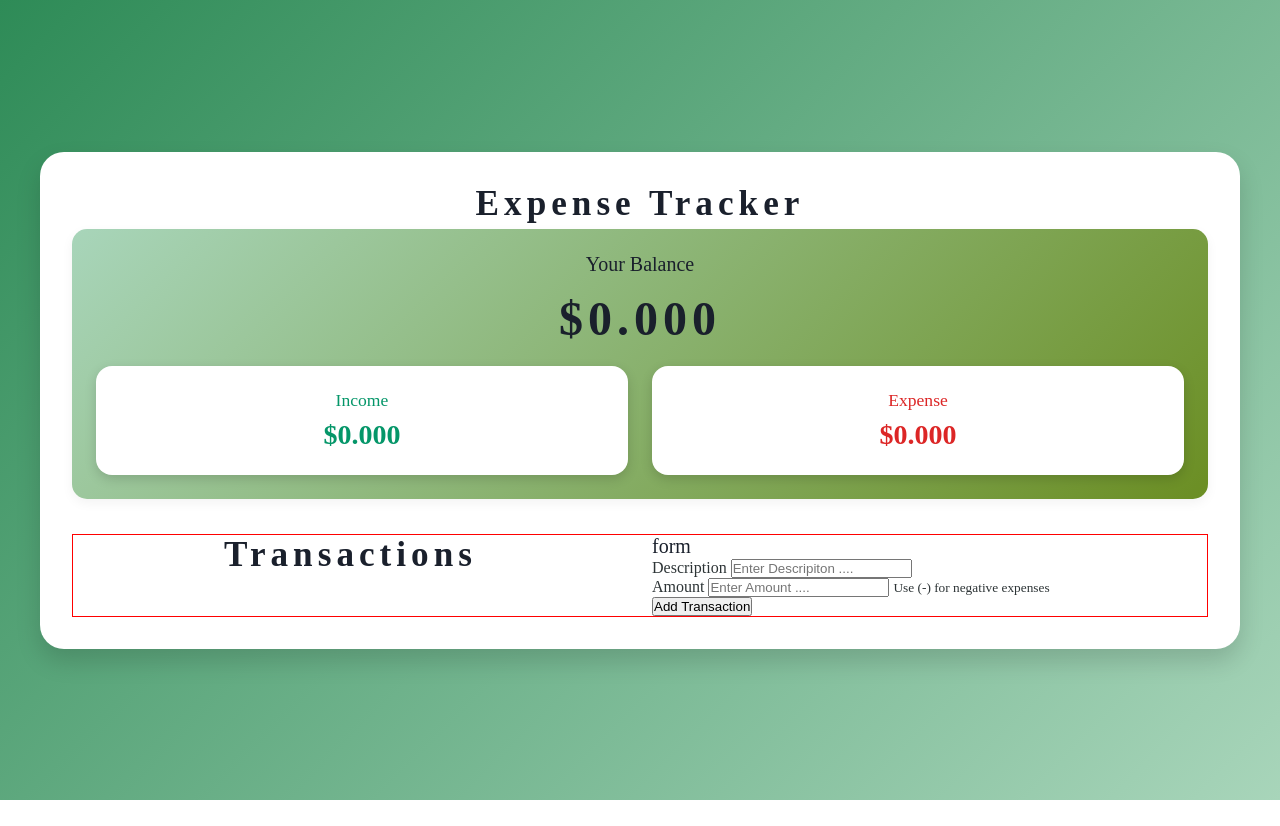
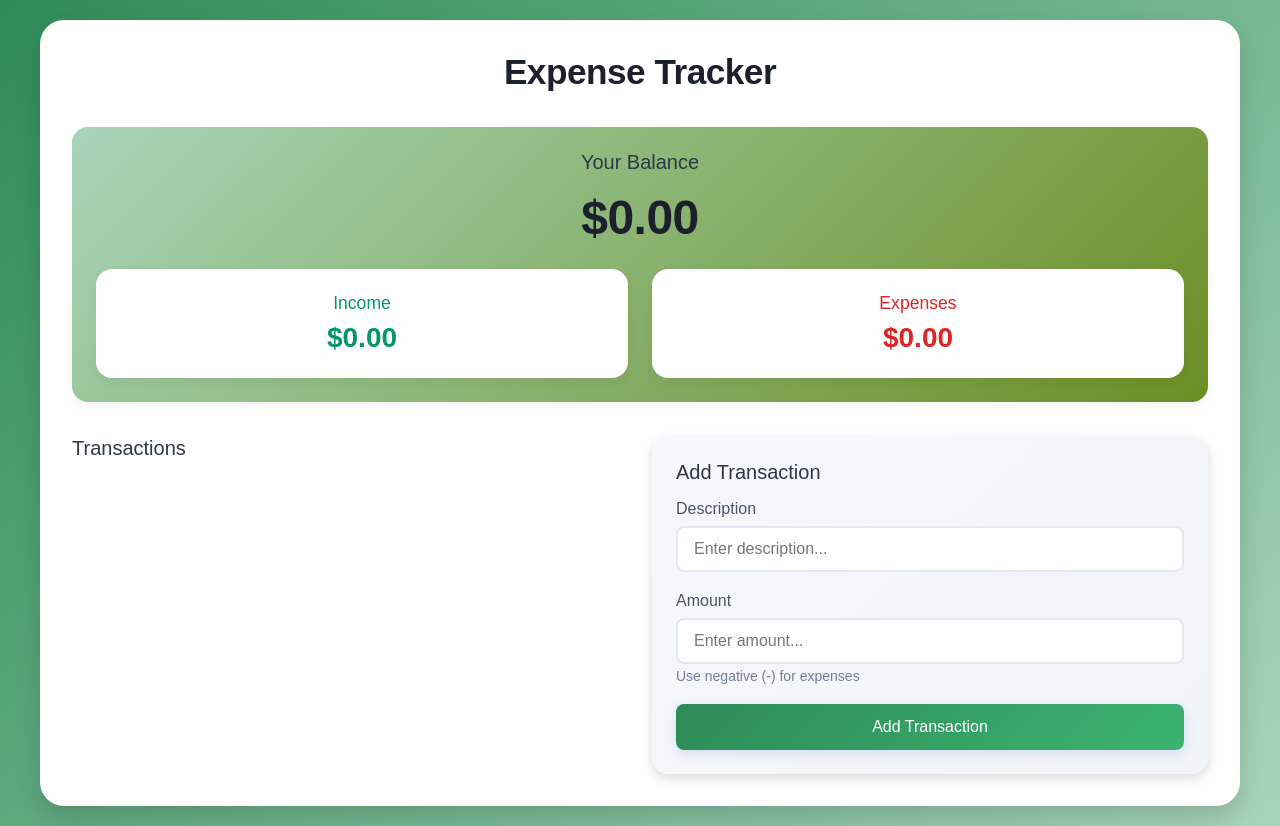
Before and after one commit to Negar-karimi9023/Expense-Tracker, a website built with Parcel: page src/index.html in a window 1280 px wide. Before the commit the page ends 800 px from the top, so only its background shows below. Built offline with nearby package versions, Linux system fonts and the light colour scheme; a web font is replaced by a local one.

Commit message:
Finish style code

```diff
--- a/src/index.html
+++ b/src/index.html
@@ -5,51 +5,70 @@
     <meta charset="UTF-8" />
     <meta name="viewport" content="width=device-width, initial-scale=1" />
     <link rel="stylesheet" href="styles.css" />
-    <link rel="preconnect" href="https://fonts.googleapis.com"><style>
-      @import url('https://fonts.googleapis.com/css2?family=Epunda+Slab:ital,wght@0,300..900;1,300..900&display=swap');
+    <link rel="preconnect" href="https://fonts.googleapis.com" />
+    <style>
+      @import url("https://fonts.googleapis.com/css2?family=Epunda+Slab:ital,wght@0,300..900;1,300..900&display=swap");
     </style>
   </head>
 
   <body>
     <div class="container">
       <h1>Expense Tracker</h1>
+
       <div class="balance-container">
         <h2>Your Balance</h2>
-        <h1>$0.000</h1>
+        <h1 id="balance">$0.00</h1>
+
         <div class="summary">
           <div class="income">
             <h3>Income</h3>
-            <p id="income-Amount">$0.000</p>
+            <p id="income-amount">$0.00</p>
           </div>
           <div class="expenses">
-            <h3>Expense</h3>
-            <p id="expense-Amount">$0.000</p>
+            <h3>Expenses</h3>
+            <p id="expense-amount">$0.00</p>
           </div>
         </div>
       </div>
-      <div class="main-Content">
-        <div class="transaction-Container">
-          <h1>Transactions</h1>
-          <ul id="transaction-List"></ul>
+
+      <div class="main-content">
+        <div class="transaction-container">
+          <h2>Transactions</h2>
+          <ul id="transaction-list">
+            <!-- TRANSACTIONS WILL BE INSERTED HERE -->
+          </ul>
         </div>
+
         <div class="form-container">
-          <h2>form</h1>
-            <form id="transaction-Form">
-<div class="form-Group">
+          <h2>Add Transaction</h2>
+
+          <form id="transaction-form">
+            <div class="form-group">
               <label for="description">Description</label>
-  <input type="text" id="description" placeholder="Enter Descripiton ...." required>
+              <input
+                type="text"
+                id="description"
+                placeholder="Enter description..."
+                required
+              />
             </div>
-<div class="form-Group">
+
+            <div class="form-group">
               <label for="amount">Amount</label>
-  <input type="number" id="amount" placeholder="Enter Amount ...." required>
-  <small>Use (-) for negative expenses</small>
+              <input
+                type="number"
+                id="amount"
+                placeholder="Enter amount..."
+                required
+              />
+              <small>Use negative (-) for expenses</small>
             </div>
+
             <button type="submit">Add Transaction</button>
           </form>
         </div>
       </div>
     </div>
-
     <script src="script.js"></script>
   </body>
 </html>
--- a/src/styles.css
+++ b/src/styles.css
@@ -1,24 +1,20 @@
-.epunda-slab-text {
-  font-family: "Epunda Slab", serif;
-  font-optical-sizing: auto;
-  font-weight: 400;
-  font-style: normal;
-}
 * {
   margin: 0;
   padding: 0;
   box-sizing: border-box;
 }
+
 body {
-  font-family: Epunda Slab;
   background: linear-gradient(135deg, #2e8b57, #a8d5ba);
   min-height: 100vh;
+  font-family: "Poppins", sans-serif;
   display: flex;
+  align-items: center;
   justify-content: center;
-  align-items: center;
   padding: 20px;
   color: #2d3436;
 }
+
 .container {
   width: 100%;
   max-width: 1200px;
@@ -27,116 +23,134 @@ body {
   border-radius: 24px;
   box-shadow: 0 12px 24px rgba(0, 0, 0, 0.15);
 }
+
 h1 {
   text-align: center;
   color: #1a202c;
-  margin-bottom: 5px;
+  margin-bottom: 35px;
   font-size: 2.2rem;
-  font-weight: 600px;
-  letter-spacing: 5px;
+  font-weight: 600;
+  letter-spacing: -0.5px;
 }
+
 h2 {
-  color: #1a202c;
+  color: #2d3748;
+  margin-bottom: 1rem;
   font-size: 1.25rem;
-  margin-bottom: 1px;
   font-weight: 500;
 }
+
 .balance-container {
   text-align: center;
   margin-bottom: 35px;
   padding: 24px;
   background: linear-gradient(135deg, #a8d5ba, #6b8e23);
-  border-radius: 15px;
+  border-radius: 1rem;
   box-shadow: 0 4px 12px rgba(0, 0, 0, 0.05);
 }
+
 .balance-container h1 {
   font-size: 3rem;
   margin: 15px 0;
 }
+
 .summary {
   display: grid;
   grid-template-columns: 1fr 1fr;
-  margin-top: 20px;
   gap: 24px;
+  margin-top: 24px;
 }
-.main-Content {
-  border: 1px solid red;
+
+.main-content {
   display: grid;
   grid-template-columns: 1fr 1fr;
   gap: 24px;
 }
+
 .income,
 .expenses {
   background-color: white;
+  padding: 24px;
   border-radius: 1rem;
-  box-shadow: 0 4px 12px rgba(0, 0, 0, 0.15);
-  padding: 24px;
+  box-shadow: 0 4px 12px rgba(0, 0, 0, 0.05);
   transition: transform 0.2s ease;
 }
+
 .income:hover,
 .expenses:hover {
   transform: translateY(-2px);
 }
+
 .income h3 {
   color: #059669;
   font-size: 1.1rem;
   font-weight: 500;
 }
+
 .expenses h3 {
   color: #dc2626;
   font-size: 1.1rem;
   font-weight: 500;
 }
+
 .income p,
 .expenses p {
+  margin-top: 8px;
   font-size: 1.75rem;
   font-weight: 600;
-  margin-top: 8px;
 }
+
 .income p {
   color: #059669;
 }
+
 .expenses p {
   color: #dc2626;
 }
-.transaction-Container {
+
+.transaction-container {
   height: 100%;
   display: flex;
   flex-direction: column;
 }
-.transaction-List {
+
+#transaction-list {
+  list-style: none;
   max-height: 500px;
-  list-style: none;
   overflow-y: auto;
   padding-right: 8px;
   flex-grow: 1;
 }
-.transaction-List ::-webkit-scrollbar {
-  width: 4px;
+
+#transaction-list::-webkit-scrollbar {
+  width: 8px;
 }
-.transaction-List::-webkit-scrollbar-track {
+
+#transaction-list::-webkit-scrollbar-track {
+  /* track is the bg of the scrollbar */
   background-color: #f1f1f1;
   border-radius: 4px;
 }
-.transaction-List::-webkit-scrollbar-thumb {
+#transaction-list::-webkit-scrollbar-thumb {
+  /* thumb is the draggble part of the scrollbar */
   background-color: #cbd5e0;
   border-radius: 4px;
 }
-
-.transaction-List::-webkit-scrollbar-thumb:hover {
+#transaction-list::-webkit-scrollbar-thumb:hover {
   background-color: #a0aec0;
 }
+
 .transaction {
   display: flex;
   justify-content: space-between;
   align-items: center;
   padding: 1rem 1.2rem;
   margin-bottom: 12px;
-  border-radius: 15px;
+  border-radius: 12px;
   background-color: #fff;
   box-shadow: 0 2px 8px rgba(0, 0, 0, 0.05);
+  transition: all 0.2s ease;
   border-right: 5px solid;
-  transition: all 0.2s ease;
   animation: slideIn 0.3s ease;
 }
 
@@ -145,37 +159,162 @@ h2 {
     opacity: 0;
     transform: translateX(-20px);
   }
+
   to {
     opacity: 1;
     transform: translateX(0px);
   }
 }
+
 .transaction:hover {
   transform: translateX(4px);
   box-shadow: 0 4px 12px rgba(0, 0, 0, 0.1);
 }
+
 .transaction.income {
   border-right-color: #059669;
 }
-.transaction.expenses {
+
+.transaction.expense {
   border-right-color: #dc2626;
 }
+
 .transaction .delete-btn {
   background: none;
   border: none;
-  opacity: 0;
   color: #dc2626;
   cursor: pointer;
   font-size: 1.4rem;
+  opacity: 0;
+  transition: all 0.2s ease;
   padding: 4px 8px;
   border-radius: 4px;
-  margin-left: 14px;
-  transition: all 0.2s ease;
+  margin-left: 12px;
 }
+
 .transaction:hover .delete-btn {
   opacity: 1;
 }
+
 .transaction .delete-btn:hover {
   background-color: #fee2e2;
   transform: scale(1.1);
 }
+
+.form-container {
+  background: linear-gradient(135deg, #f6f8fb, #f1f4f8);
+  padding: 24px;
+  border-radius: 16px;
+  box-shadow: 0 4px 12px rgba(0, 0, 0, 0.15);
+  height: 100%;
+  display: flex;
+  flex-direction: column;
+}
+
+.form-container form {
+  height: 100%;
+  display: flex;
+  flex-direction: column;
+}
+
+.form-group {
+  margin-bottom: 20px;
+}
+
+label {
+  display: block;
+  margin-bottom: 8px;
+  color: #4a5568;
+  font-weight: 500;
+}
+
+input {
+  width: 100%;
+  padding: 12px 16px;
+  border: 2px solid #e2e8f0;
+  border-radius: 8px;
+  font-size: 1rem;
+  transition: all 0.2s ease;
+  background-color: white;
+}
+
+input:focus {
+  outline: none;
+  border-color: #667eea;
+  box-shadow: 0 0 0 3px rgba(102, 126, 234, 0.1);
+}
+
+input:hover {
+  border-color: #cbd5e0;
+}
+
+small {
+  color: #718096;
+  font-size: 0.875rem;
+  margin-top: 4px;
+  display: block;
+}
+
+button[type="submit"] {
+  width: 100%;
+  padding: 14px;
+  background: linear-gradient(135deg, #2e8b57 0%, #3cb371 100%);
+  color: white;
+  border: none;
+  border-radius: 8px;
+  cursor: pointer;
+  font-size: 1rem;
+  font-weight: 500;
+  transition: all 0.2s ease;
+  box-shadow: 0 4px 12px rgba(102, 126, 234, 0.2);
+  margin-top: auto;
+}
+
+button[type="submit"]:hover {
+  transform: translateY(-2px);
+  box-shadow: 0 6px 16px rgba(102, 126, 234, 0.3);
+}
+
+button[type="submit"]:active {
+  transform: translateY(0);
+}
+
+/* responsiveness */
+
+@media (max-width: 900px) {
+  .main-content {
+    grid-template-columns: 1fr;
+  }
+
+  #transaction-list {
+    max-height: 300px;
+  }
+}
+
+@media (max-width: 480px) {
+  .container {
+    padding: 24px;
+  }
+
+  .summary {
+    grid-template-columns: 1fr;
+    gap: 16px;
+  }
+
+  .balance-container h1 {
+    font-size: 2.5rem;
+  }
+
+  .income p,
+  .expenses p {
+    font-size: 1.5rem;
+  }
+
+  .transaction {
+    padding: 14px 16px;
+  }
+
+  h1 {
+    font-size: 1.8rem;
+  }
+}
```
Lines whose indentation alone changed are shown as unchanged.
